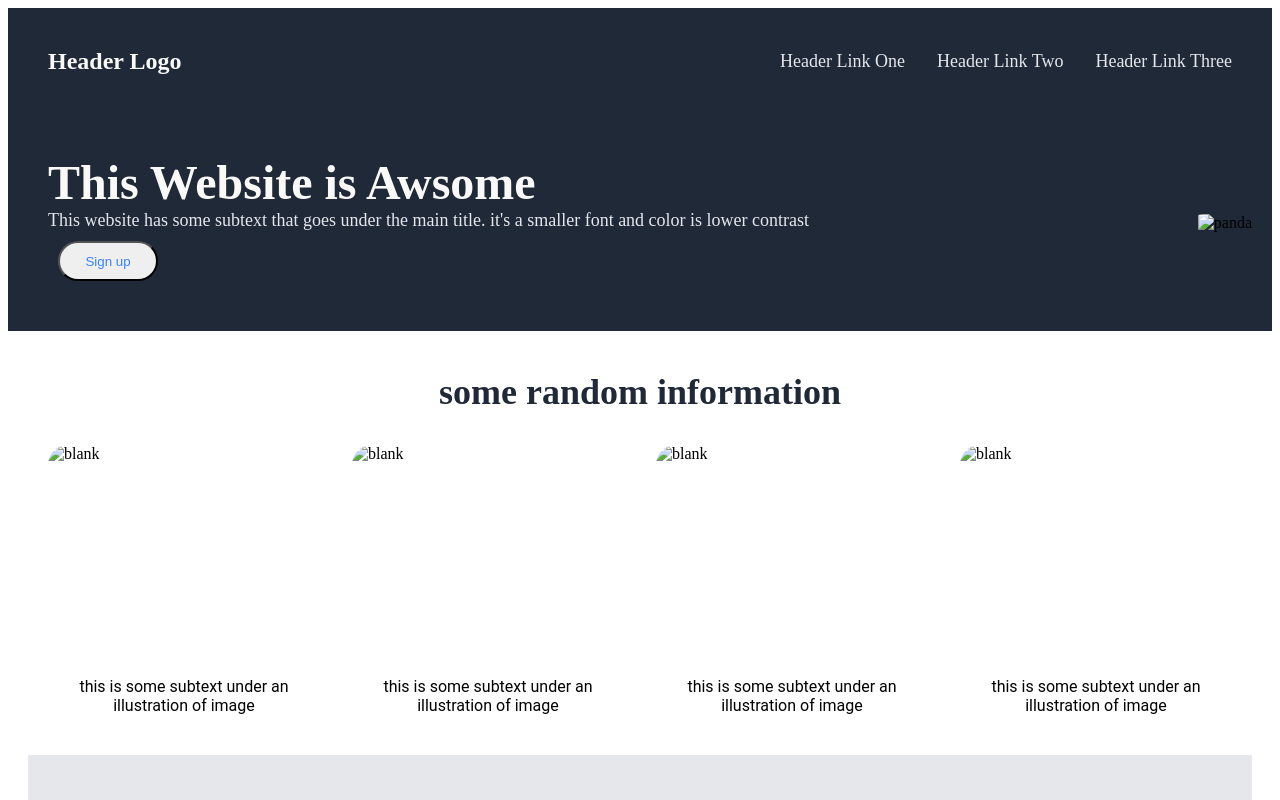
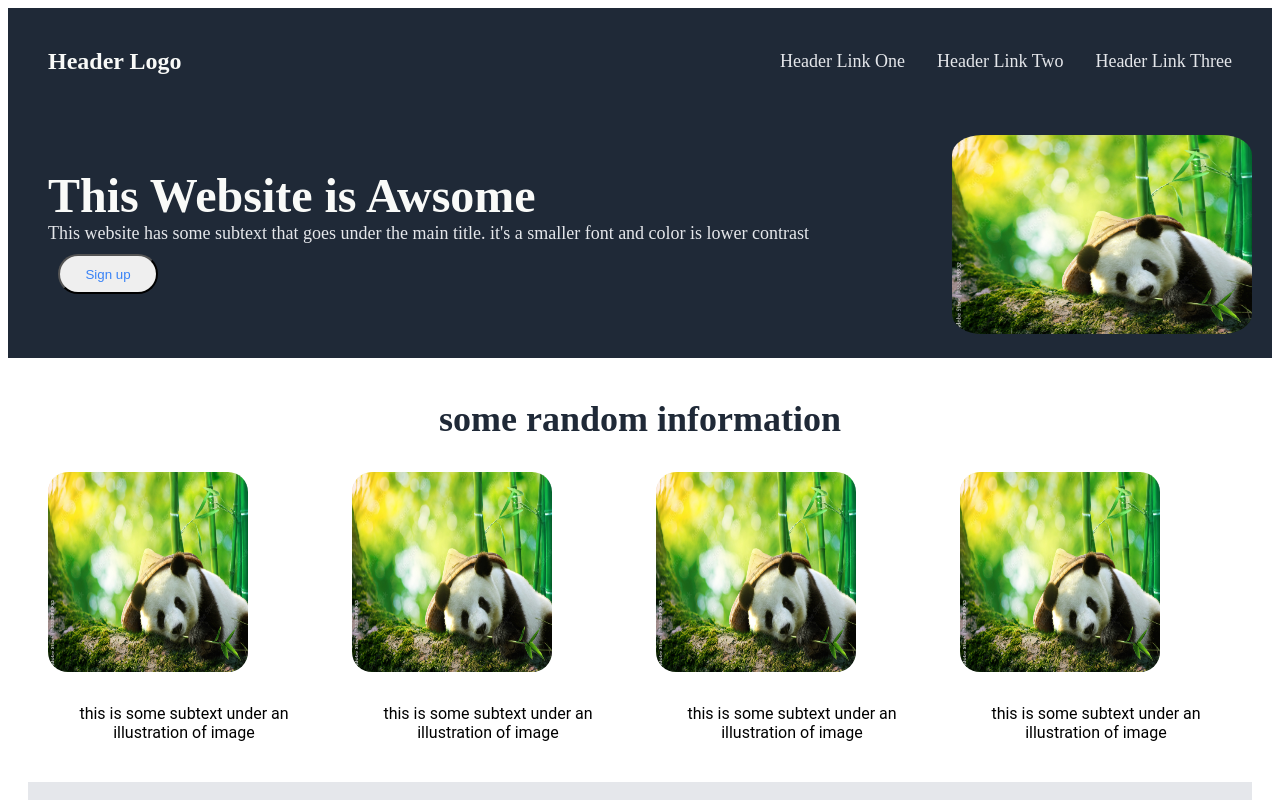
Before and after one commit to pratappudi/First-web-page, a plain HTML site: page index.html in a window 1280 px wide. Shown: the top 800 px of the page. Drawn offline with Linux system fonts and the light colour scheme; the site is published under a folder, as on GitHub Pages, so addresses that start at the root find nothing.

Commit message:
removed / from the code before the images in img command

```diff
--- a/index.html
+++ b/index.html
@@ -23,7 +23,7 @@
                 <button class="button">Sign up</button>
             </div>
             <div class="image_1">
-                <img src="/images/panda.jpg" alt="panda">
+                <img src="images/panda.jpg" alt="panda">
             </div>
 
     </div>
@@ -31,19 +31,19 @@
         <div class="random">some random information</div>
         <div class="list">
                 <div class="image">
-                    <img src="/images/panda.jpg" alt="blank">
+                    <img src="images/panda.jpg" alt="blank">
                     <div class="subtext">this is some subtext under an illustration of image</div>
                 </div>
                  <div class="image">
-                    <img src="/images/panda.jpg" alt="blank">
+                    <img src="images/panda.jpg" alt="blank">
                     <div class="subtext">this is some subtext under an illustration of image</div>
                  </div>
                  <div class="image">
-                    <img src="/images/panda.jpg" alt="blank">
+                    <img src="images/panda.jpg" alt="blank">
                     <div class="subtext">this is some subtext under an illustration of image</div>
                  </div>
                  <div class="image">
-                    <img src="/images/panda.jpg" alt="blank">
+                    <img src="images/panda.jpg" alt="blank">
                     <div class="subtext">this is some subtext under an illustration of image</div>
                  </div>
         </div>
```
